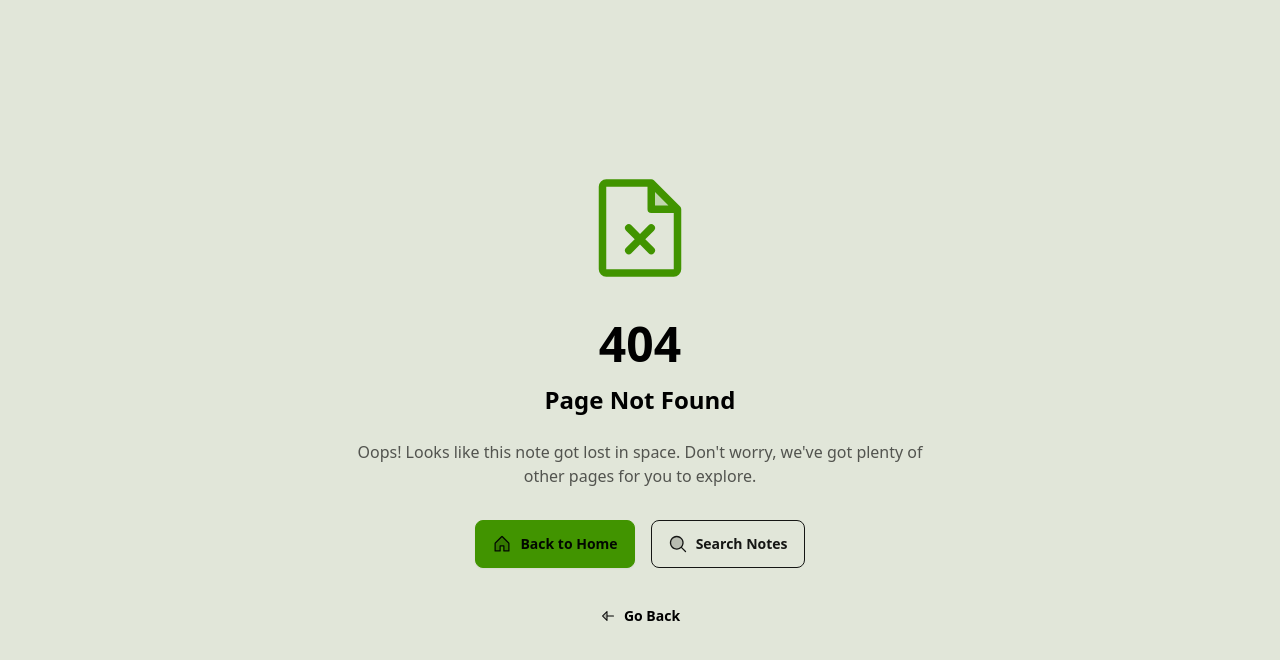
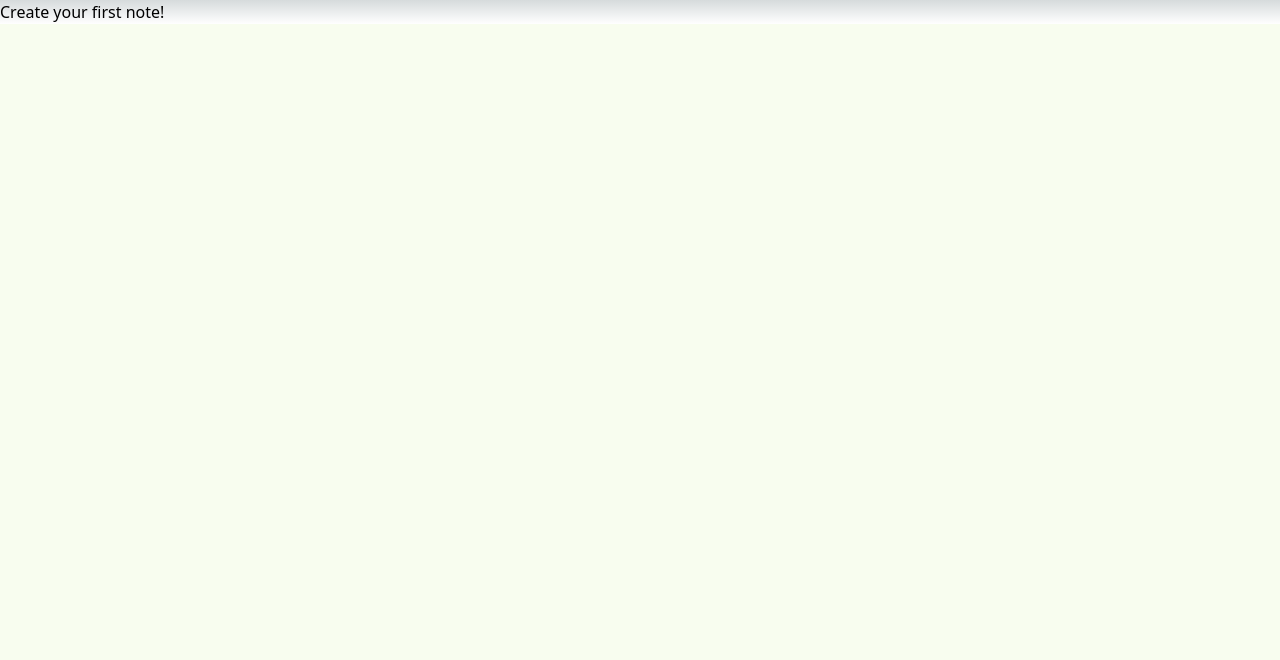
Before and after one commit to patrickaigbogun/notedown-wireframe, a Next.js app in the folder nextjs-fastapi/: page /notes in a window 1280 px wide. Before the commit this address had no page. Shown: the top 660 px of the page. Built offline with nearby package versions, Linux system fonts and the light colour scheme.

Commit message:
(wip): create note route

```diff
--- /dev/null
+++ b/nextjs-fastapi/app/notes/layout.tsx
@@ -0,0 +1,19 @@
+// app/notes/layout.tsx
+import type { Metadata } from 'next';
+
+export const metadata: Metadata = {
+  title: 'Notedown - Modern Note Taking & Todo App',
+  description: 'Smart note-taking app with rich text, music integration, and slide sharing capabilities',
+};
+
+export default function NotesLayout({
+  children,
+}: {
+  children: React.ReactNode;
+}) {
+  return (
+    <div >
+      {children}
+    </div>
+  );
+}
--- /dev/null
+++ b/nextjs-fastapi/app/notes/page.tsx
@@ -0,0 +1,12 @@
+
+
+export default function NotePage(){
+
+
+
+    return(
+        <h1>
+            Create your first note!
+        </h1>
+    )
+}
```
Also changed, not shown: 1 other file (tests, documents, lock files or other folders).
